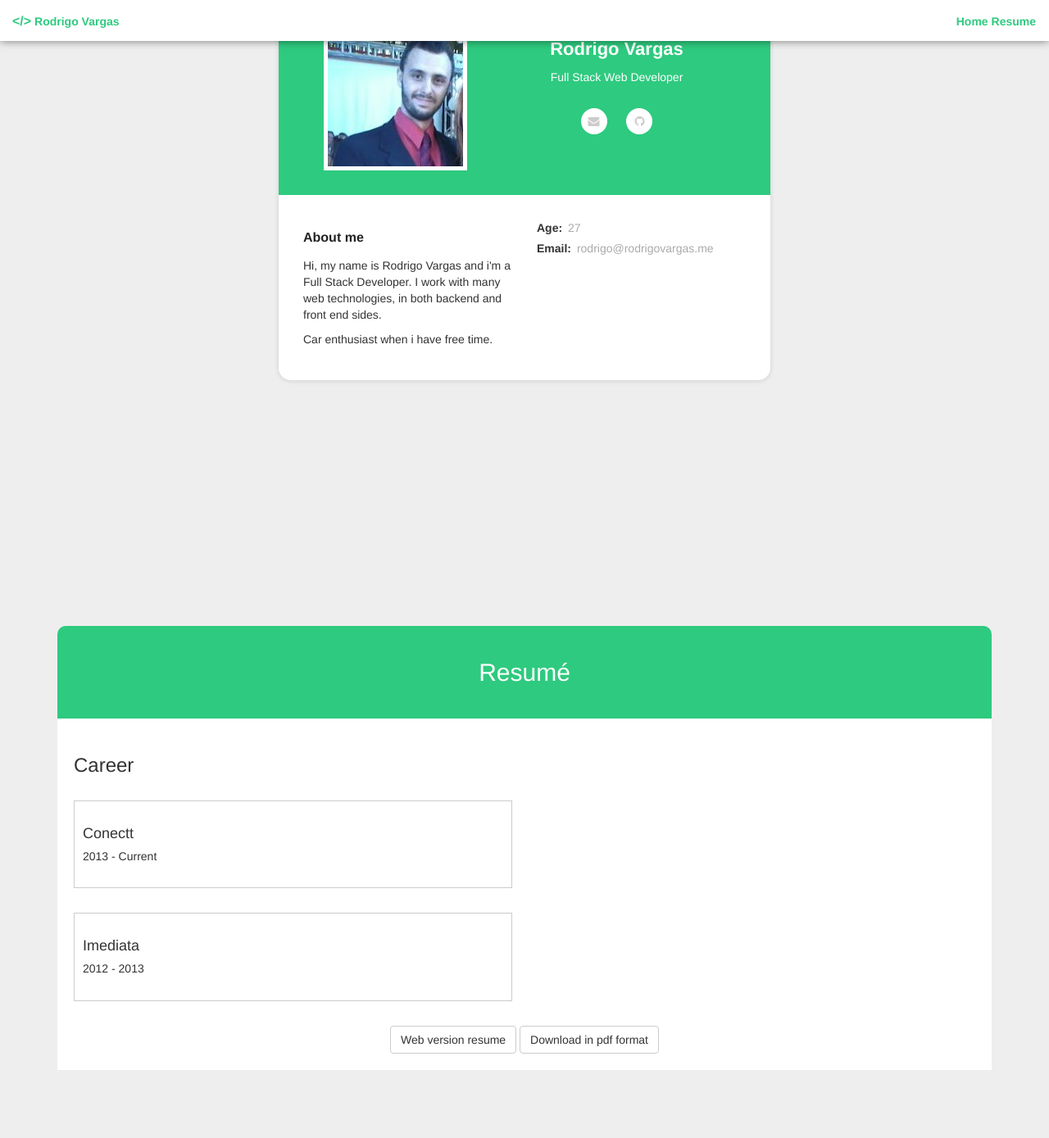
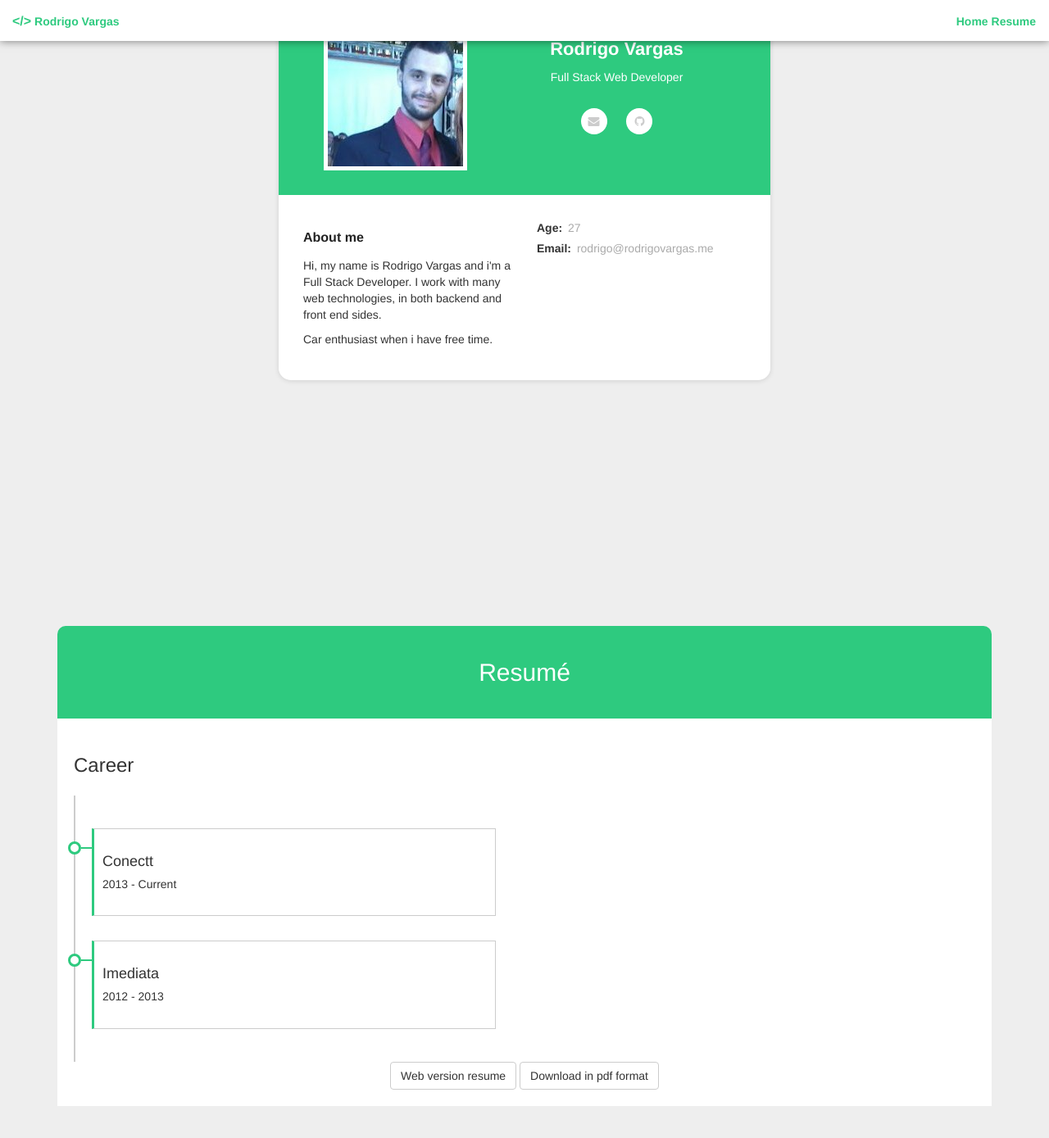
Before and after one commit to Rodrigo-Vargas/rodrigo-vargas.github.io, a Jekyll site: the page built from index.html, in a window 1280 px wide and 1400 px high, scrolled down 267 px. Shown: the top 1389 px of the window at 82% size. Built offline with Jekyll 4.4.1, drawn with Linux system fonts in a browser that asks for light colours; before the commit the page ends 1623 px from its top, so only the background shows below that.

Commit message:
Made some performance improvements and style better career section in home

```diff
--- a/_layouts/base.html
+++ b/_layouts/base.html
@@ -7,8 +7,6 @@
    <meta http-equiv="X-UA-Compatible" content="ie=edge">
    <title>Rodrigovargas.me</title>
 
-   <link rel="stylesheet" href="/assets/css/styles.css">
-   <link rel="stylesheet" href="https://cdnjs.cloudflare.com/ajax/libs/font-awesome/4.7.0/css/font-awesome.css">
 </head>
 
 <body>
@@ -20,6 +18,8 @@
       </div>
    </div>
 
+   <link rel="stylesheet" href="/assets/css/styles.css">
+   <link rel="stylesheet" href="https://cdnjs.cloudflare.com/ajax/libs/font-awesome/4.7.0/css/font-awesome.css">
    <script type="text/javascript" src="/assets/js/one-page-nav.js"></script>
    <script type="text/javascript" src="/assets/js/modal.js"></script>
    <script type="text/javascript" src="/assets/js/site.js"></script>
--- a/assets/css/styles.scss
+++ b/assets/css/styles.scss
@@ -308,6 +308,11 @@ section .content {
   display: block;
   margin: 30px 0;
   padding: 20px 10px;
+  transition: box-shadow 0.5s;
+}
+
+#resume .card:hover {
+  box-shadow: #999 0px 2px 10px;
 }
 
 #resume .card .additional-info {
@@ -324,10 +329,40 @@ section .content {
   text-transform: uppercase;
 }
 
-#resume .card:hover {
-  box-shadow: #000 1px 1px 1px;
-}
 
 #resume .download-buttons {
   text-align: center;
 }
+
+.career .jobs {
+  border-left: 2px solid #ccc;
+  padding: 10px 20px;
+}
+
+.career .card {
+  border-left: 3px solid $primary-text-color !important;
+  position: relative;
+}
+
+.career .card .mark {
+  position: absolute;
+  left: -32px;
+  top: 15px;
+}
+
+.career .card .line {
+  background-color: $primary-text-color;
+  height: 2px;
+  left: 16px;
+  position: absolute;
+  top: 7px;
+  width: 13px;
+}
+
+.career .card .pin {
+  background-color: #fff;
+  border: 3px solid $primary-text-color;
+  border-radius: 50%;
+  height: 16px;
+  width: 16px;
+}
--- a/index.html
+++ b/index.html
@@ -77,9 +77,15 @@
          <div class="content">
             <div class="row">
                <div class="col-sm-6">
+                  <div class="career">
                      <h3>Career</h3>
+                     <div class="jobs">
                         {% for job in site.career %}
                         <div class="card">
+                           <div class="mark">
+                              <div class="pin"></div>
+                              <div class="line"></div>
+                           </div>
                            <h4>{{ job.name }}</h4>
                            <h5>{{ job.period }}</h5>
 
@@ -147,6 +153,8 @@
                         </div>
                         {% endfor %}
                      </div>
+                  </div>
+               </div>
 
                <div class="col-sm-6">
                   <!--<h3>Education</h3>-->
```
Lines whose indentation alone changed are shown as unchanged.
